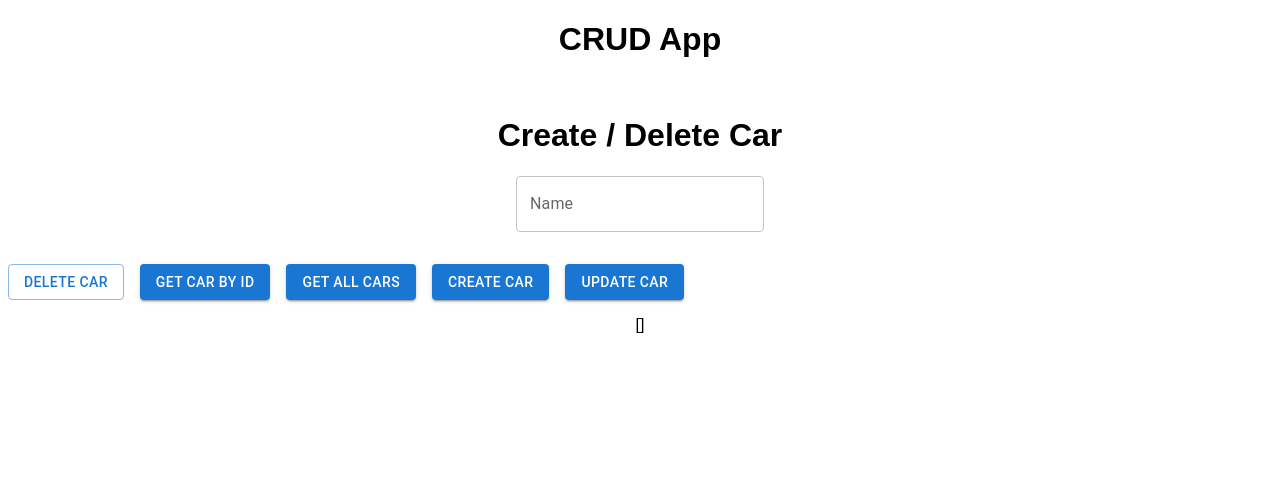
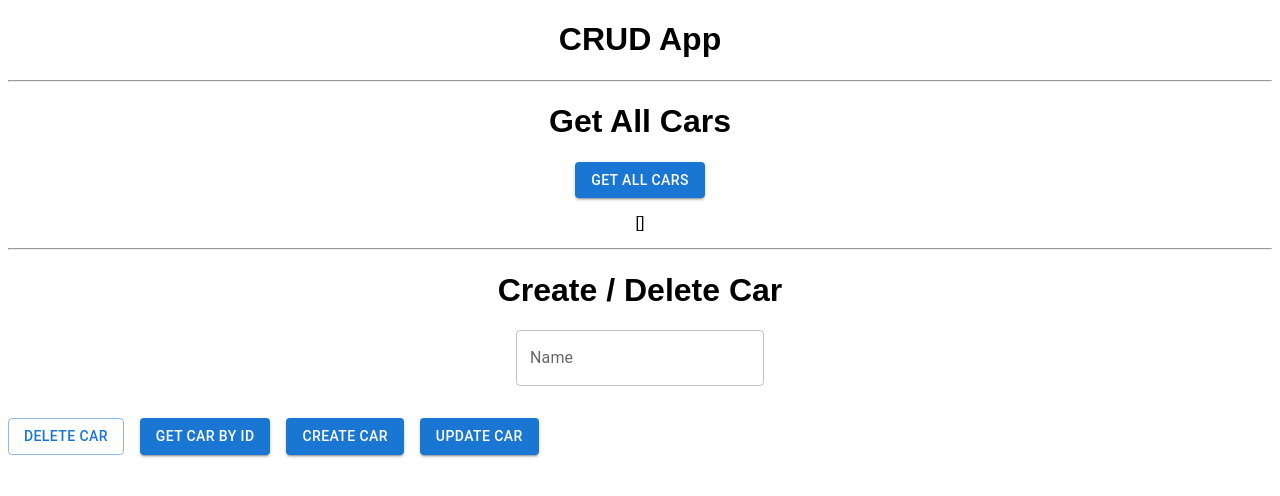
Before and after one commit to joshdotjs/sandbox-frontend, a React (Create React App) app: page / in a window 1280 px wide. Shown: the top 496 px of the page. Built offline with nearby package versions, Linux system fonts and the light colour scheme.

Commit message:
get all cars

```diff
--- a/src/App.js
+++ b/src/App.js
@@ -6,6 +6,7 @@ import Button from "@mui/material/Button";
 import Users from "./Users";
 import Form from "./Form";
 import Notification from "./Notification";
+import GetCars from "./Get-Cars";
 
 import "./styles.css";
 
@@ -14,9 +15,7 @@ const URL = "https://9tycxr-4550.preview.csb.app/api";
 // ==================================================
 
 export default function App() {
-  const [users, setUsers] = useState([]);
-
-  const [notification, setNotification] = useState("");
+  // const [users, setUsers] = useState([]);
 
   // --------------------------------------------
 
@@ -51,23 +50,23 @@ export default function App() {
 
   // --------------------------------------------
 
-  const addUserHandler = async () => {
-    setNotification(`Sending request...`);
+  // const addUserHandler = async () => {
+  //   setNotification(`Sending request...`);
 
-    const url = `${URL}/users`;
+  //   const url = `${URL}/users`;
 
-    const resp = await fetch(url, {
-      method: "POST",
-      headers: {
-        "Content-Type": "application/json",
-      },
-      body: JSON.stringify({ josh: "josh" }), // body data type must match "Content-Type" header
-    });
-    const data = await resp.json(); // parses JSON response into native JavaScript objects
+  //   const resp = await fetch(url, {
+  //     method: "POST",
+  //     headers: {
+  //       "Content-Type": "application/json",
+  //     },
+  //     body: JSON.stringify({ josh: "josh" }), // body data type must match "Content-Type" header
+  //   });
+  //   const data = await resp.json(); // parses JSON response into native JavaScript objects
 
-    console.log("data: ", data);
-    setNotification(`Response: ${data?.message}`);
-  };
+  //   console.log("data: ", data);
+  //   setNotification(`Response: ${data?.message}`);
+  // };
 
   // --------------------------------------------
 
@@ -75,29 +74,17 @@ export default function App() {
 
   // --------------------------------------------
 
-  const [cars, setCars] = useState([]);
-
-  const getAllCars = async () => {
-    setNotification(`Sending request...`);
-
-    const url = `${URL}/cars`;
-
-    const resp = await fetch(url);
-    const data = await resp.json();
-
-    console.log("data: ", data);
-    setNotification(`Response: ${data?.message}`);
-
-    setCars(data?.cars);
-  };
-
-  // --------------------------------------------
-
   return (
     <div className="App">
       <h1>CRUD App</h1>
 
-      <Users {...{ users }} />
+      <hr />
+
+      <GetCars />
+
+      <hr />
+
+      {/* <Users {...{ users }} /> */}
 
       <h1>Create / Delete Car</h1>
       <Form {...{ input, setInput }} />
@@ -111,10 +98,6 @@ export default function App() {
           Get Car by ID
         </Button>
 
-        <Button variant="contained" onClick={getAllCars}>
-          Get All Cars
-        </Button>
-
         <Button variant="contained" onClick={comingSoon}>
           Create Car
         </Button>
@@ -123,10 +106,6 @@ export default function App() {
           Update Car
         </Button>
       </Stack>
-
-      <p>{JSON.stringify(cars)}</p>
-
-      <Notification {...{ notification, setNotification }} />
     </div>
   );
 }
--- /dev/null
+++ b/src/Get-Cars.js
@@ -0,0 +1,48 @@
+import { useState } from "react";
+import { Button } from "@mui/material";
+import Notification from "./Notification";
+
+const URL = "https://9tycxr-4550.preview.csb.app/api";
+
+// ==================================================
+
+export default function GetCars() {
+  // --------------------------------------------
+
+  const [notification, setNotification] = useState("");
+  const [cars, setCars] = useState([]);
+
+  // --------------------------------------------
+
+  const getAllCars = async () => {
+    setNotification(`Sending request...`);
+
+    const url = `${URL}/cars`;
+
+    const resp = await fetch(url);
+    const data = await resp.json();
+
+    console.log("data: ", data);
+    setNotification(`Response: ${data?.message}`);
+
+    setCars(data?.cars);
+  };
+
+  // --------------------------------------------
+
+  return (
+    <>
+      <h1>Get All Cars</h1>
+
+      <Button variant="contained" onClick={getAllCars}>
+        Get All Cars
+      </Button>
+
+      <p>{JSON.stringify(cars)}</p>
+
+      <Notification {...{ notification, setNotification }} />
+    </>
+  );
+}
+
+// ==================================================
```
